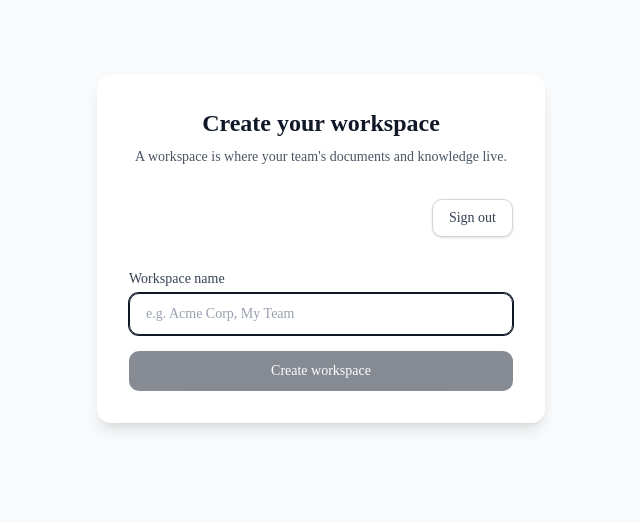
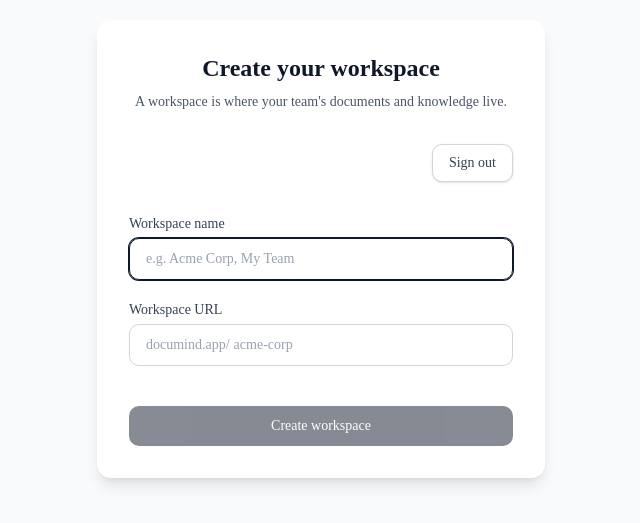
Before and after one commit to Mr-man7352/documind, a Next.js app: page /onboarding in a window 1280 px wide. Shown: the part 151-674 px from the top of the page, without its empty margins (319-959 px from the left). Built offline with nearby package versions, Linux system fonts and the light colour scheme.

Commit message:
feat: enhance onboarding process with slug validation and auto-generation, add workspace slug availability check API

```diff
--- a/src/app/(app)/onboarding/page.tsx
+++ b/src/app/(app)/onboarding/page.tsx
@@ -1,37 +1,96 @@
 "use client";
 
-import { useState } from "react";
+import { useState, useEffect, useRef } from "react";
 import { useRouter } from "next/navigation";
 import { LogoutButton } from "@/components/auth/logout-button";
 
+type SlugStatus = "idle" | "checking" | "available" | "taken" | "invalid";
+
 export default function OnboardingPage() {
   const router = useRouter();
+
   const [name, setName] = useState("");
+  const [slug, setSlug] = useState("");
+  const [slugStatus, setSlugStatus] = useState<SlugStatus>("idle");
+  const [slugEdited, setSlugEdited] = useState(false);
+
   const [loading, setLoading] = useState(false);
-  const [error, setError] = useState("");
+  const [error, setError] = useState<string | null>(null);
 
-  const handleSubmit = async (e: React.FormEvent) => {
+  const debounceRef = useRef<NodeJS.Timeout | null>(null);
+
+  // When name changes and user hasn't manually edited slug, auto-generate it
+  useEffect(() => {
+    if (!slugEdited) {
+      setSlug(slugify(name));
+    }
+  }, [name, slugEdited]);
+
+  // When slug changes, validate it with the server
+  useEffect(() => {
+    if (debounceRef.current) {
+      clearTimeout(debounceRef.current);
+    }
+
+    if (!slug) {
+      setSlugStatus("idle");
+      return;
+    }
+
+    setSlugStatus("checking");
+
+    debounceRef.current = setTimeout(async () => {
+      try {
+        const res = await fetch(
+          `/api/workspaces/check-slug?slug=${encodeURIComponent(slug)}`,
+        );
+        const data = await res.json();
+
+        if (!data.available && data.reason === "invalid_format") {
+          setSlugStatus("invalid");
+        } else if (data.available) {
+          setSlugStatus("available");
+        } else {
+          setSlugStatus("taken");
+        }
+      } catch (err) {
+        setSlugStatus("idle");
+      }
+    }, 500);
+  }, [slug]);
+
+  const handleNameChange = (e: React.ChangeEvent<HTMLInputElement>) => {
+    setName(e.target.value);
+    setSlugEdited(false); // reset manual edit flag when name changes
+  };
+
+  const handleSlugChange = (e: React.ChangeEvent<HTMLInputElement>) => {
+    setSlug(e.target.value);
+    setSlugEdited(true); // user has manually edited slug
+  };
+
+  const handleSubmit = async (e: React.SubmitEvent<HTMLFormElement>) => {
     e.preventDefault();
-    if (!name.trim()) return;
+
+    if (!name.trim() || slugStatus !== "available") return;
 
     setLoading(true);
     setError("");
 
     try {
-      const res = await fetch("/api/workspaces", {
+      const res = await fetch("api/workspaces", {
         method: "POST",
         headers: { "Content-Type": "application/json" },
-        body: JSON.stringify({ name: name.trim() }),
+        body: JSON.stringify({ name: name.trim(), slug }),
       });
 
       const data = await res.json();
-
       if (!res.ok) {
-        setError(data.error ?? "Something went wrong");
-        return;
+        setError(data.error || "Failed to create workspace");
+        setLoading(false);
+      } else {
+        router.push(`/${data.slug}/dashboard`);
       }
-
-      router.push(`/${data.slug}/dashboard`);
     } catch {
       setError("Failed to create workspace. Please try again.");
     } finally {
@@ -39,17 +98,19 @@ export default function OnboardingPage() {
     }
   };
 
+  const canSubmit = name.trim() && slugStatus === "available" && !loading;
+
   return (
+    <>
       <div className="flex min-h-screen items-center justify-center bg-gray-50">
-
-
         <div className="w-full max-w-md space-y-8 rounded-xl bg-white p-8 shadow-lg">
           <div className="text-center">
             <h1 className="text-2xl font-bold text-gray-900">
               Create your workspace
             </h1>
             <p className="mt-2 text-sm text-gray-600">
-            A workspace is where your team's documents and knowledge live.
+              A workspace is where your team&apos;s documents and knowledge
+              live.
             </p>
           </div>
 
@@ -57,7 +118,8 @@ export default function OnboardingPage() {
             <LogoutButton />
           </div>
 
-        <form onSubmit={handleSubmit} className="space-y-4">
+          <form onSubmit={handleSubmit} className="space-y-5">
+            {/* Workspace Name */}
             <div>
               <label
                 htmlFor="name"
@@ -69,26 +131,72 @@ export default function OnboardingPage() {
                 id="name"
                 type="text"
                 value={name}
-              onChange={(e) => setName(e.target.value)}
+                onChange={handleNameChange}
                 placeholder="e.g. Acme Corp, My Team"
                 className="w-full rounded-lg border border-gray-300 px-4 py-2.5 text-sm text-gray-900 placeholder-gray-400 focus:border-gray-900 focus:outline-none focus:ring-1 focus:ring-gray-900"
                 required
                 autoFocus
               />
-            {name && (
-              <p className="mt-1 text-xs text-gray-500">
-                URL: {slugify(name)}
-              </p>
-            )}
             </div>
 
-          {error && (
-            <p className="text-sm text-red-600">{error}</p>
+            {/* Slug Field */}
+            <div>
+              <label
+                htmlFor="slug"
+                className="block text-sm font-medium text-gray-700 mb-1"
+              >
+                Workspace URL
+              </label>
+              <div className="relative">
+                <div className="flex items-center rounded-lg border border-gray-300 focus-within:border-gray-900 focus-within:ring-1 focus-within:ring-gray-900 overflow-hidden">
+                  <span className="pl-4 pr-1 text-sm text-gray-400 whitespace-nowrap select-none">
+                    documind.app/
+                  </span>
+                  <input
+                    id="slug"
+                    type="text"
+                    value={slug}
+                    onChange={handleSlugChange}
+                    placeholder="acme-corp"
+                    className="flex-1 py-2.5 pr-10 text-sm text-gray-900 placeholder-gray-400 focus:outline-none bg-transparent"
+                  />
+                  {/* Status indicator */}
+                  <span className="absolute right-3 text-lg">
+                    {slugStatus === "checking" && (
+                      <span className="text-gray-400 text-sm">...</span>
                     )}
+                    {slugStatus === "available" && (
+                      <span className="text-green-500">✓</span>
+                    )}
+                    {(slugStatus === "taken" || slugStatus === "invalid") && (
+                      <span className="text-red-500">✗</span>
+                    )}
+                  </span>
+                </div>
+              </div>
+              {/* Status messages */}
+              <p className="mt-1 text-xs h-4">
+                {slugStatus === "available" && (
+                  <span className="text-green-600">This URL is available</span>
+                )}
+                {slugStatus === "taken" && (
+                  <span className="text-red-600">
+                    This URL is already taken
+                  </span>
+                )}
+                {slugStatus === "invalid" && (
+                  <span className="text-red-600">
+                    3–40 characters, lowercase letters, numbers, hyphens only
+                  </span>
+                )}
+              </p>
+            </div>
+
+            {error && <p className="text-sm text-red-600">{error}</p>}
 
             <button
               type="submit"
-            disabled={loading || !name.trim()}
+              disabled={!canSubmit}
               className="w-full rounded-lg bg-gray-900 px-4 py-2.5 text-sm font-medium text-white hover:bg-gray-800 disabled:opacity-50 disabled:cursor-not-allowed transition-colors"
             >
               {loading ? "Creating..." : "Create workspace"}
@@ -96,6 +204,7 @@ export default function OnboardingPage() {
           </form>
         </div>
       </div>
+    </>
   );
 }
 
--- /dev/null
+++ b/src/app/api/workspaces/check-slug/route.ts
@@ -0,0 +1,35 @@
+import { NextRequest, NextResponse } from "next/server";
+import { prisma } from "@/lib/prisma";
+import { getSession } from "@/lib/auth-session";
+
+function isValidSlug(slug: string): boolean {
+  return /^[a-z0-9][a-z0-9-]{1,38}[a-z0-9]$/.test(slug);
+}
+
+export async function GET(req: NextRequest) {
+  const session = await getSession();
+
+  if (!session?.user?.id) {
+    return NextResponse.json({ error: "Unauthorized" }, { status: 401 });
+  }
+
+  const slug = req.nextUrl.searchParams.get("slug");
+
+  if (!slug) {
+    return NextResponse.json({ error: "Slug is required" }, { status: 400 });
+  }
+
+  if (!isValidSlug(slug)) {
+    return NextResponse.json({ error: "Invalid slug format" }, { status: 400 });
+  }
+
+  const existingWorkspace = await prisma.workspace.findUnique({
+    where: { slug },
+  });
+
+  if (existingWorkspace) {
+    return NextResponse.json({ available: false });
+  }
+
+  return NextResponse.json({ available: true });
+}
--- a/src/app/api/workspaces/route.ts
+++ b/src/app/api/workspaces/route.ts
@@ -1,29 +1,6 @@
 import { NextRequest, NextResponse } from "next/server";
 import { getSession } from "@/lib/auth-session";
 import { prisma } from "@/lib/prisma";
-
-function slugify(text: string) {
-  return text
-    .toLowerCase()
-    .trim()
-    .replace(/[^a-z0-9\s-]/g, "")
-    .replace(/\s+/g, "-")
-    .replace(/-+/g, "-");
-}
-
-async function uniqueSlug(base: string) {
-  let slug = slugify(base);
-  let suffix = 0;
-
-  while (true) {
-    const candidate = suffix === 0 ? slug : `${slug}-${suffix}`;
-    const existing = await prisma.workspace.findUnique({
-      where: { slug: candidate },
-    });
-    if (!existing) return candidate;
-    suffix++;
-  }
-}
 
 export async function POST(req: NextRequest) {
   const session = await getSession();
@@ -32,29 +9,62 @@ export async function POST(req: NextRequest) {
     return NextResponse.json({ error: "Unauthorized" }, { status: 401 });
   }
 
-  const { name } = await req.json();
+  // Free tier: max 3 workspaces per user
+  const workspaceCount = await prisma.membership.count({
+    where: { userId: session.user.id },
+  });
+
+  if (workspaceCount >= 3) {
+    return NextResponse.json(
+      {
+        error:
+          "Free plan is limited to 3 workspaces. Please upgrade to create more.",
+      },
+      { status: 403 },
+    );
+  }
+
+  const { name, slug } = await req.json();
 
   if (!name || typeof name !== "string" || name.trim().length < 2) {
     return NextResponse.json(
       { error: "Workspace name must be at least 2 characters" },
-      { status: 400 }
+      { status: 400 },
     );
   }
 
-  const slug = await uniqueSlug(name.trim());
+  if (
+    !slug ||
+    typeof slug !== "string" ||
+    !/^[a-z0-9][a-z0-9-]{1,38}[a-z0-9]$/.test(slug)
+  ) {
+    return NextResponse.json(
+      { error: "Invalid workspace URL format" },
+      { status: 400 },
+    );
+  }
+
+  // Final uniqueness check (race condition guard)
+  const existing = await prisma.workspace.findUnique({ where: { slug } });
+  if (existing) {
+    return NextResponse.json(
+      { error: "This URL is already taken" },
+      { status: 409 },
+    );
+  }
 
   const workspace = await prisma.workspace.create({
     data: {
       name: name.trim(),
       slug,
       memberships: {
-        create: {
-          userId: session.user.id,
-          role: "owner",
-        },
+        create: { userId: session.user.id, role: "owner" },
       },
     },
   });
 
-  return NextResponse.json({ slug: workspace.slug, name: workspace.name });
+  return NextResponse.json({
+    slug: workspace.slug,
+    name: workspace.name,
+  });
 }
```
Lines whose indentation alone changed are shown as unchanged.
